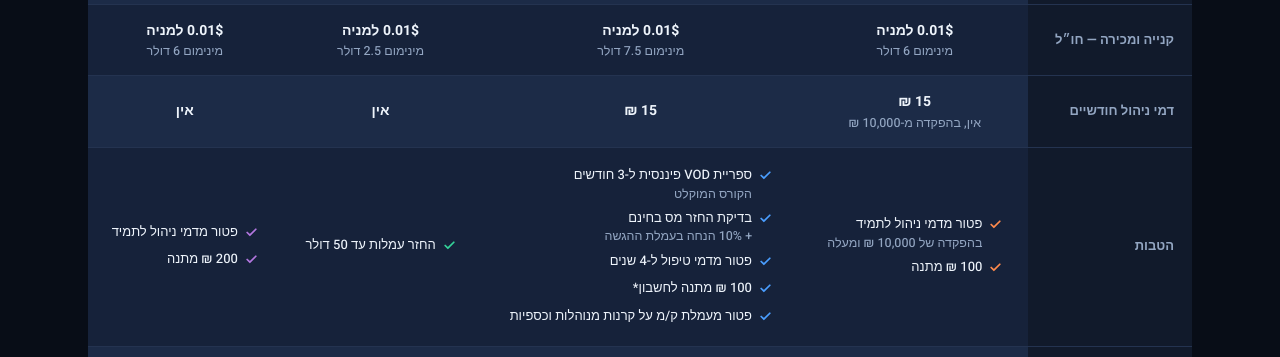
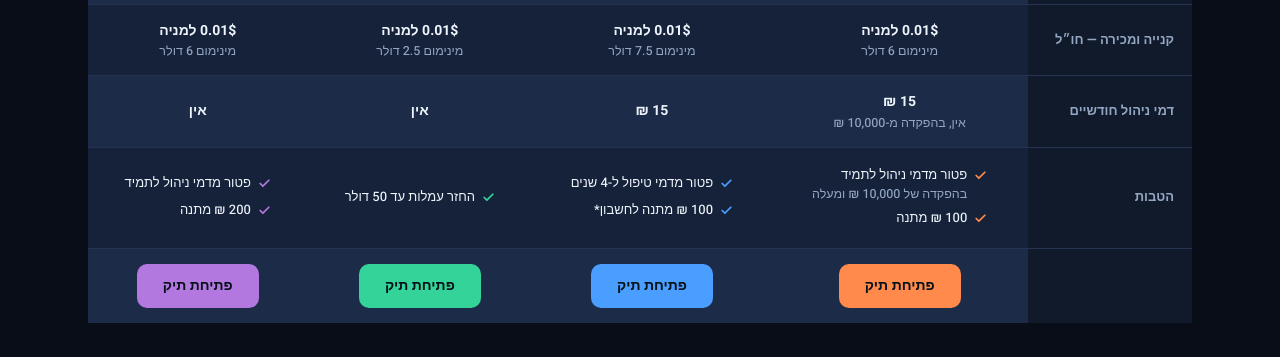
Before and after one commit to Tomcoani/broker-benefits, a plain HTML site: page index.html in a window 1280 px wide. Shown: the part 1138-1495 px from the top of the page. Drawn offline with Linux system fonts and the light colour scheme.

Commit message:
Add files via upload

```diff
--- a/index.html
+++ b/index.html
@@ -347,11 +347,8 @@ const HOUSES = [
     mgmt_waiver_above: null,
     has_il_market: true, us_citizen_ok: false,
     perks: MITAV_PROMO ? [
-      ['ספריית VOD פיננסית ל-3 חודשים', 'הקורס המוקלט'],
-      ['בדיקת החזר מס בחינם', '+ 10% הנחה בעמלת ההגשה'],
       ['פטור מדמי טיפול ל-4 שנים', ''],
-      ['100 ₪ מתנה לחשבון*', ''],
-      ['פטור מעמלת ק/מ על קרנות מנוהלות וכספיות', '']
+      ['100 ₪ מתנה לחשבון*', '']
     ] : [['פטור מדמי טיפול לשנתיים', '']]
   },
   {
```
